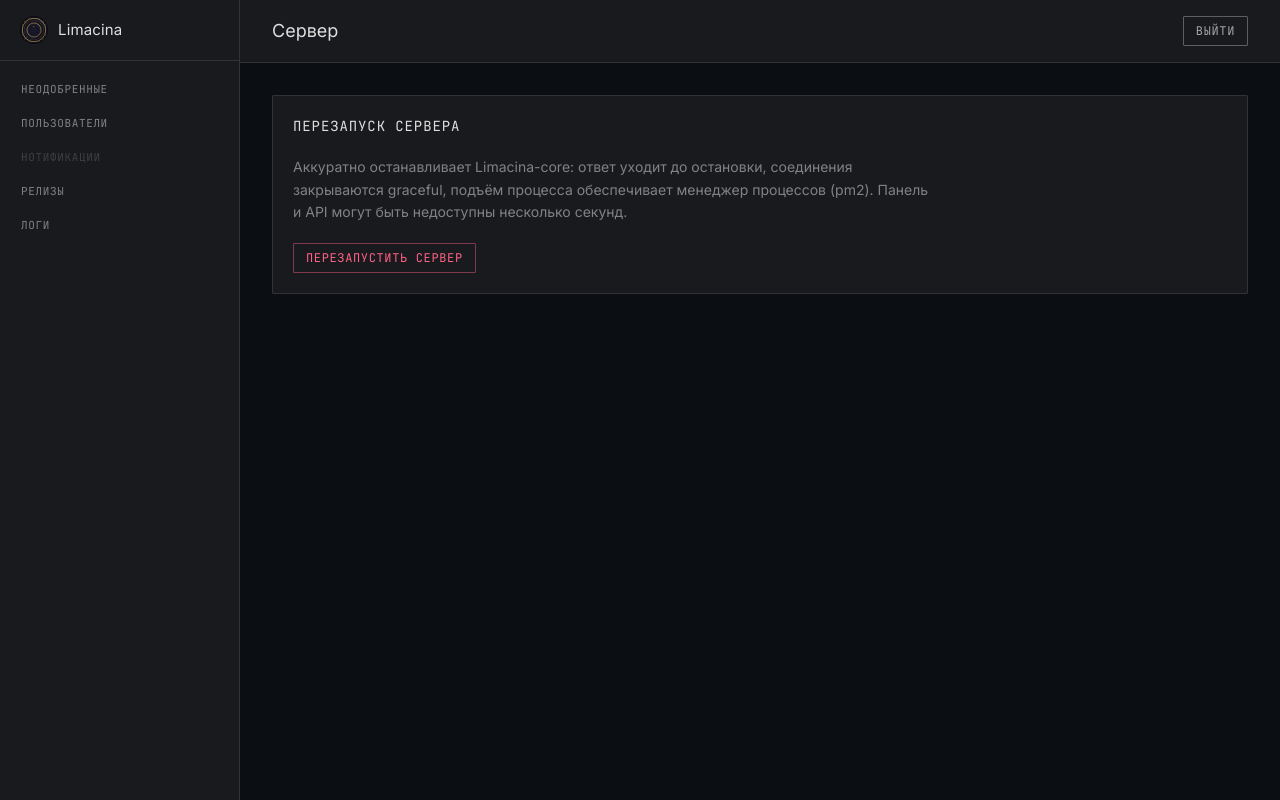
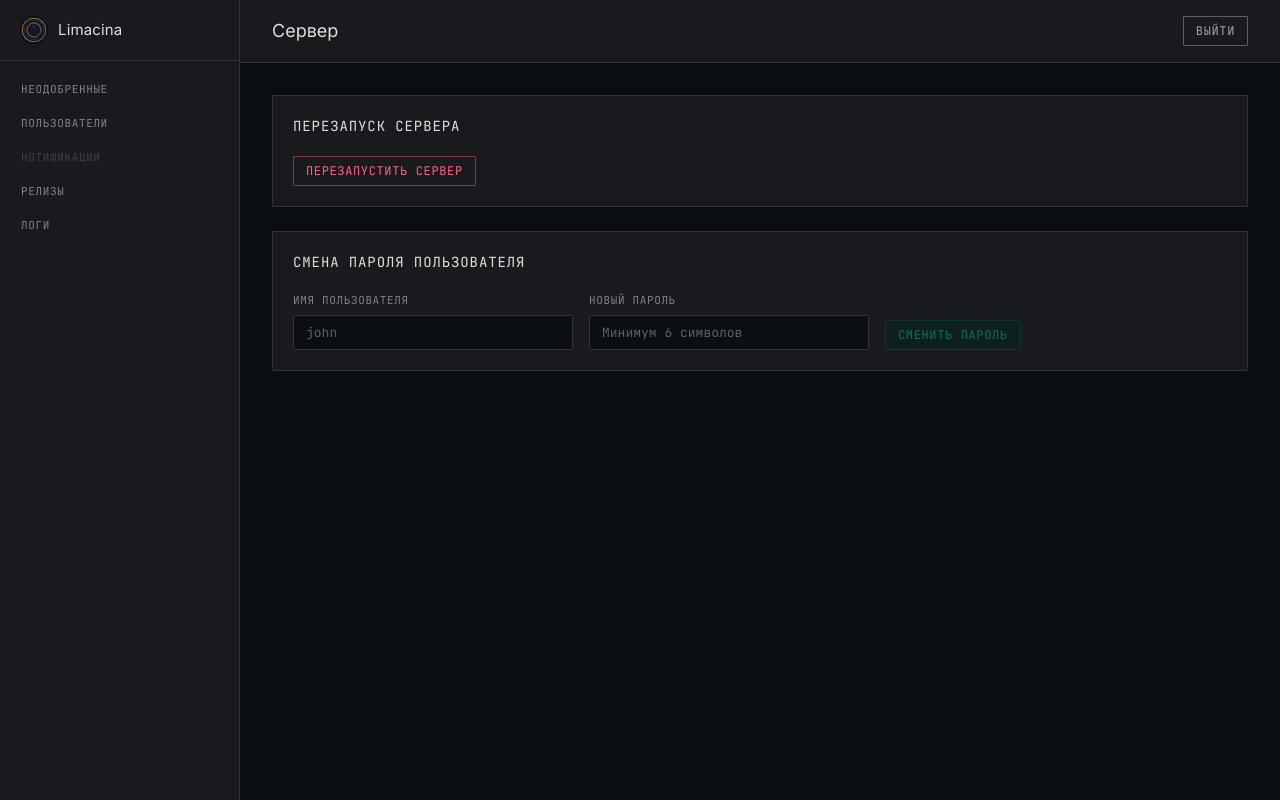
Before and after one commit to TekinaLiadon/Limacina-admin, a Nuxt app: page /server in a window 1280 px wide. Built offline with nearby package versions, Linux system fonts and the light colour scheme; no server answers.

Commit message:
fix: Мелочей

```diff
--- a/api/endpoints.ts
+++ b/api/endpoints.ts
@@ -11,6 +11,7 @@ export enum ApiEndpoint {
   AdminApprove = '/v1/panel/users/approve',
   AdminRole = '/v1/panel/users/role',
   AdminBan = '/v1/panel/users/ban',
+  AdminUserPassword = '/v1/panel/users/password',
   AdminLogs = '/v1/panel/logs',
   AdminLogDates = '/v1/panel/logs/dates',
   AdminLauncher = '/v1/panel/launcher',
--- a/components/AppHeader.vue
+++ b/components/AppHeader.vue
@@ -7,10 +7,7 @@
       <h1 class="header-title">{{ pageTitle }}</h1>
     </div>
     <div class="header-right">
-      <div v-if="username || role" class="header-user">
-        <span v-if="username" class="user-name">{{ username }}</span>
-        <span v-if="role" class="badge" :class="`role-${role}`">{{ role }}</span>
-      </div>
+      <span v-if="username" class="user-name">{{ username }}</span>
       <AppButton variant="ghost" @click="logout">Выйти</AppButton>
     </div>
   </header>
@@ -18,7 +15,7 @@
 
 <script setup lang="ts">
 import { navTitles } from '~/utils/nav'
-import { ROLE_COOKIE, USER_NAME_COOKIE } from '~/utils/authCookies'
+import { USER_NAME_COOKIE } from '~/utils/authCookies'
 
 const route = useRoute()
 const { logout } = useAuth()
@@ -29,7 +26,6 @@ defineEmits<{
 
 const pageTitle = computed(() => navTitles[route.path] || 'Admin')
 const username = useCookie(USER_NAME_COOKIE)
-const role = useCookie(ROLE_COOKIE)
 </script>
 
 <style lang="scss" scoped>
@@ -62,14 +58,13 @@ const role = useCookie(ROLE_COOKIE)
   flex-shrink: 0;
 }
 
-.header-user {
-  display: flex;
+.user-name {
+  display: inline-flex;
   align-items: center;
-  gap: 8px;
-  min-width: 0;
-}
-
-.user-name {
+  padding: 4px 10px;
+  border-radius: var(--radius-sm);
+  background: var(--bg);
+  box-shadow: inset 0 0 0 1px var(--border);
   font-family: var(--font-mono);
   font-size: 0.6875rem;
   letter-spacing: 0.058em;
@@ -78,15 +73,7 @@ const role = useCookie(ROLE_COOKIE)
   white-space: nowrap;
   overflow: hidden;
   text-overflow: ellipsis;
-}
-
-.role-owner {
-  color: var(--violet);
-  box-shadow: inset 0 0 0 1px rgba(197, 138, 255, 0.22);
-}
-
-.role-admin {
-  color: var(--primary);
+  max-width: 200px;
 }
 
 .hamburger {
--- /dev/null
+++ b/composables/useUserPassword.ts
@@ -0,0 +1,41 @@
+import { ApiEndpoint } from '~/api/endpoints'
+
+export const useUserPassword = () => {
+  const { patch } = useApi()
+
+  const username = ref('')
+  const password = ref('')
+  const saving = ref(false)
+  const error = ref('')
+  const changed = ref(false)
+
+  const valid = computed(() =>
+    username.value.trim() !== '' && password.value.trim().length >= 6)
+
+  const submit = async () => {
+    if (!valid.value || saving.value) return
+
+    saving.value = true
+    error.value = ''
+    changed.value = false
+
+    try {
+      const { error: err } = await patch(ApiEndpoint.AdminUserPassword, {
+        username: username.value.trim(),
+        password: password.value.trim(),
+      })
+
+      if (err.value) {
+        error.value = err.value
+      } else {
+        changed.value = true
+        username.value = ''
+        password.value = ''
+      }
+    } finally {
+      saving.value = false
+    }
+  }
+
+  return { username, password, saving, error, changed, valid, submit }
+}
--- a/pages/server.vue
+++ b/pages/server.vue
@@ -1,18 +1,45 @@
 <template>
   <div>
-    <AppAlert v-if="restarted" message="Команда на перезапуск отправлена — сервер вернётся через несколько секунд" type="success" />
-    <AppAlert v-if="error" :message="error" type="error" />
-
-    <div class="card server-card">
+    <div class="card">
       <h2 class="widget-title">Перезапуск сервера</h2>
-      <p class="server-description">
-        Аккуратно останавливает Limacina-core: ответ уходит до остановки, соединения закрываются
-        graceful, подъём процесса обеспечивает менеджер процессов (pm2). Панель и API могут быть
-        недоступны несколько секунд.
-      </p>
       <AppButton variant="danger" :loading="restarting" @click="showConfirm = true">
         Перезапустить сервер
       </AppButton>
+      <AppAlert v-if="restarted" message="Команда на перезапуск отправлена — сервер вернётся через несколько секунд" type="success" />
+      <AppAlert v-if="restartError" :message="restartError" type="error" />
+    </div>
+
+    <div class="card">
+      <h2 class="widget-title">Смена пароля пользователя</h2>
+      <div class="password-form">
+        <div class="form-group">
+          <label for="password-username">Имя пользователя</label>
+          <input
+            id="password-username"
+            v-model="username"
+            type="text"
+            class="input"
+            placeholder="john"
+          >
+        </div>
+        <div class="form-group">
+          <label for="password-value">Новый пароль</label>
+          <input
+            id="password-value"
+            v-model="password"
+            type="password"
+            class="input"
+            placeholder="Минимум 6 символов"
+            autocomplete="new-password"
+            @keyup.enter="submit"
+          >
+        </div>
+        <AppButton variant="primary" :loading="saving" :disabled="!valid" @click="submit">
+          Сменить пароль
+        </AppButton>
+      </div>
+      <AppAlert v-if="error" :message="error" type="error" />
+      <AppAlert v-if="changed" message="Пароль изменён" type="success" />
     </div>
 
     <AppConfirm
@@ -29,17 +56,37 @@ definePageMeta({
   middleware: 'owner',
 })
 
-const { restarting, error, restarted, restartServer } = useServerControl()
+const { restarting, error: restartError, restarted, restartServer } = useServerControl()
+const { username, password, saving, error, changed, valid, submit } = useUserPassword()
 
 const showConfirm = ref(false)
 </script>
 
 <style lang="scss" scoped>
-.server-description {
-  margin: 12px 0 20px;
-  font-size: 0.875rem;
-  line-height: 1.6;
-  color: var(--text-muted);
-  max-width: 640px;
+@use '~/assets/css/mixins' as *;
+
+.password-form {
+  display: flex;
+  align-items: flex-end;
+  gap: 16px;
+
+  .form-group {
+    flex: 1;
+    max-width: 280px;
+  }
+
+  @include mobile {
+    flex-direction: column;
+    align-items: stretch;
+
+    .form-group {
+      max-width: none;
+    }
+  }
+}
+
+.alert {
+  margin-top: 16px;
+  margin-bottom: 0;
 }
 </style>
```
Also changed, not shown: 1 other file (tests, documents, lock files or other folders).
